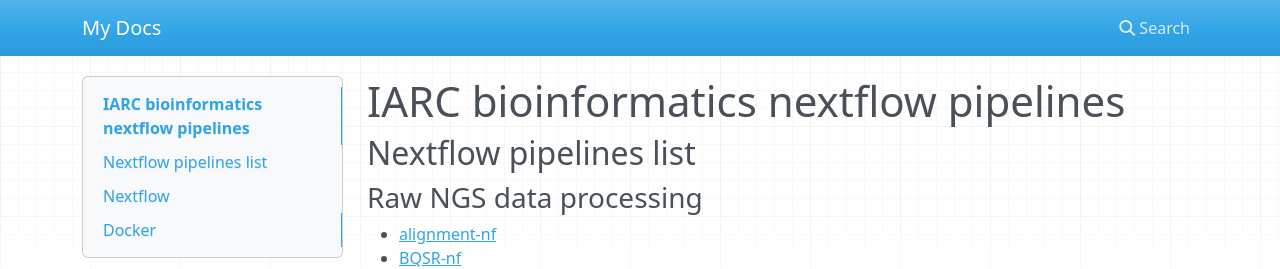
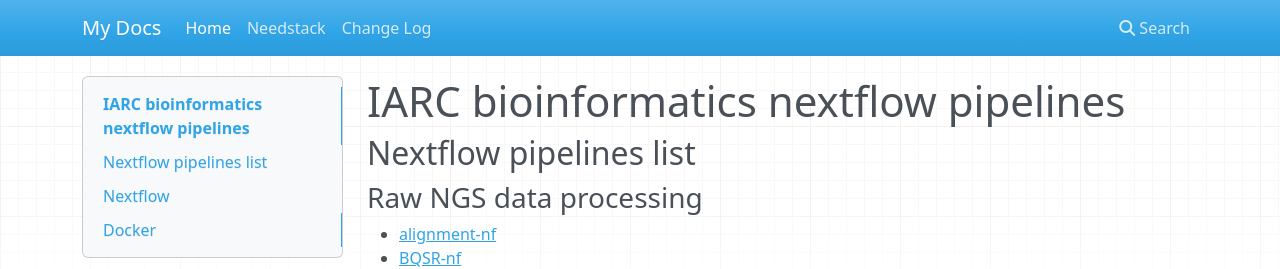
Before and after one commit to loobasstik/documentation, an MkDocs documentation site: the page built from docs/index.md, in a window 1280 px wide. Shown: the top 269 px of the page. Built offline with MkDocs 1.6.1, drawn with Linux system fonts in a browser that asks for light colours; nearby versions of some CDN libraries; old or Windows-style settings are respelled for this version of MkDocs.

Commit message:
add pages

```diff
--- a/mkdocs.yml
+++ b/mkdocs.yml
@@ -1 +1,5 @@
 site_name: My Docs
+pages:
+- Home: index.md
+- Needstack: needlestack.md
+- Change Log: changelog.md
```
